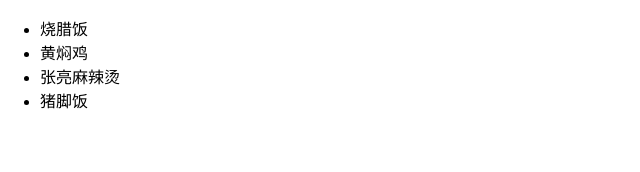
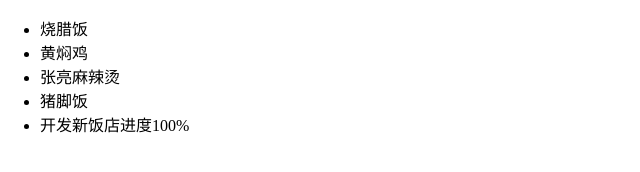
Before and after one commit to Zhenfriend/Workplace, a plain HTML site: page 123.html in a window 1280 px wide. Shown: the whole page, without its empty margins (0-640 px from the left). Drawn offline with Linux system fonts and the light colour scheme.

Commit message:
mastaer-100%开发

```diff
--- a/123.html
+++ b/123.html
@@ -15,6 +15,8 @@
 	<li>黄焖鸡</li>
 	<li>张亮麻辣烫</li>
 	<li>猪脚饭</li>
+	<li>开发新饭店进度100%</li>
+
 <ul>
 <body>
 </html>
```
